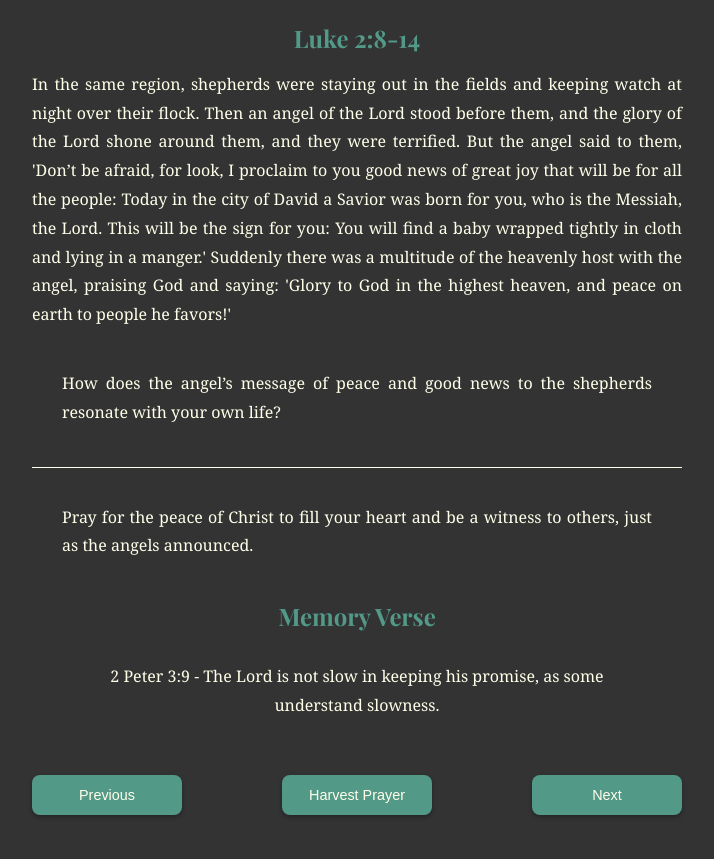
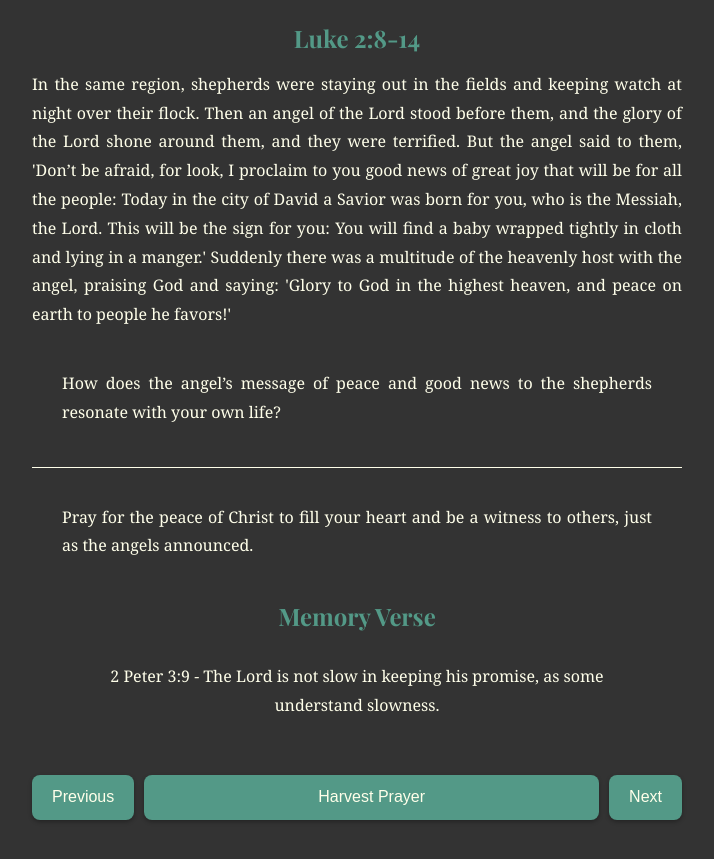
Before and after one commit to ccox0719/tray, a website: page public/index.html in a window 1280 px wide. Shown: the part 231-1090 px from the top of the page, without its empty margins (283-997 px from the left). Drawn offline with nearby package versions, Linux system fonts and the light colour scheme; no server answers; a web font is replaced by a local one.

Commit message:
Prepare project for publishing

```diff
--- a/public/styles.css
+++ b/public/styles.css
@@ -82,20 +82,17 @@ h1 {
   background: #539987;
   color: #FFFFEA;
   border: none;
-  border-radius: 8px; /* Rounded corners */
-  padding: 8px 16px; /* Slightly smaller padding */
-  font-size: 0.9em; /* Slightly smaller font size */
-  box-shadow: 0 2px 4px rgba(0, 0, 0, 0.3); /* Subtle shadow */
+  border-radius: 8px;
+  padding: 8px 20px; /* Adjusted padding for height */
+  font-size: 1em;
+  height: 45px; /* Slightly increased height */
+  box-shadow: 0 2px 4px rgba(0, 0, 0, 0.3);
   cursor: pointer;
   transition: transform 0.2s ease, background 0.3s ease;
-  flex: 1; /* Ensures equal width for all buttons */
-  max-width: 150px; /* Restricts button size */
-  text-align: center;
-  height: 40px; /* Smaller height */
 }
 
 .buttons button:hover {
-  transform: scale(1.05); /* Slight hover effect */
+  transform: scale(1.05);
   background: #FFFFEA;
   color: #333333;
 }
```
